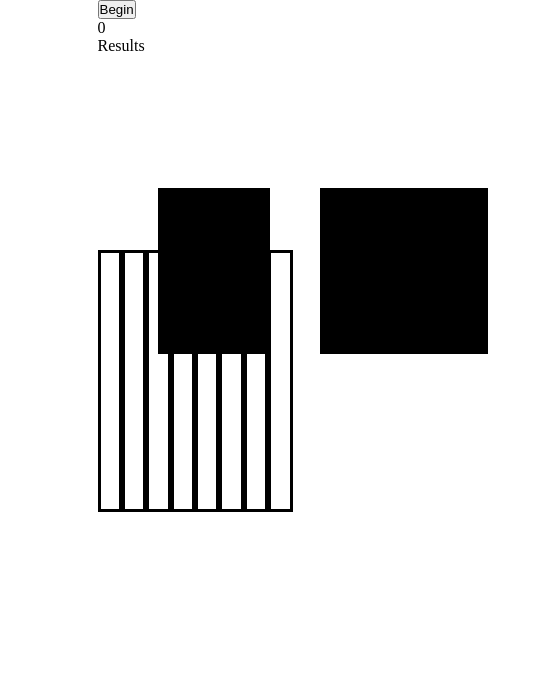
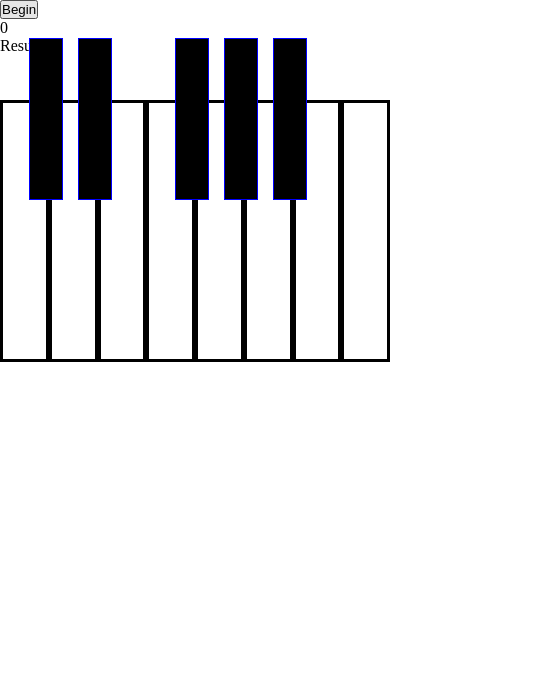
Before and after one commit to brandongatlin/piano, a plain HTML site: page index.html in a window 390 px wide. Shown: the whole page, 538 px wide, since content can reach past the window. Drawn offline with nearby package versions, Linux system fonts and the light colour scheme.

Commit message:
made piano mobile responsive

```diff
--- a/index.html
+++ b/index.html
@@ -30,6 +30,8 @@
       </div>
 
       <div id="ebonies">
+        <div class="ebony hidden"></div>
+
         <div value="c1s" src="sounds/c1s.wav" class="ebony key"></div>
         <div value="d1s" src="sounds/d1s.wav" class="ebony key"></div>
         <div class="ebony hidden"></div>
--- a/style.css
+++ b/style.css
@@ -5,35 +5,38 @@
 
 #grid {
   display: grid;
-  grid-template-columns: 1fr 1fr 1fr;
-  grid-template-rows: 1fr;
+  grid-template-columns: 200px 1fr 200px;
+  grid-template-rows: minmax(100px, auto);
   grid-template-areas: ". info ." ". piano .";
 }
 
 #info {
   grid-area: info;
-  height: 250px;
+  height: 100px;
 }
 
 #piano {
   grid-area: piano;
+  width: 1fr;
+  height: 400px;
 }
 
 #ivories {
   display: grid;
   grid-template-columns: repeat(8, 1fr);
-  width: 50vw;
-  z-index: 1
+  width: 1fr;
+  z-index: 1;
 }
 
 #ebonies {
   display: grid;
-  grid-template-columns: repeat(7, 1fr);
-  width: 44vw;
+  /* grid-gap: 1em; */
+  grid-template-columns: repeat(8, 1fr);
+  width: 1fr;
   position: relative;
   top: -324px;
-  left: 60px;
   z-index: 2;
+  /* border: 1px solid green; */
 }
 
 .key {
@@ -56,7 +59,14 @@
 .ebony {
   background-color: black;
   height: 10em;
-  width: 50px;
+  width: 2em;
+  position: relative;
+  /* left: -20%; */
+  left: -20px;
+}
+
+#ebonies div {
+  border: 1px solid blue;
 }
 
 .hidden {
@@ -74,3 +84,12 @@
 .yellow {
   background-color: gold;
 }
+
+@media screen and (max-width: 900px) {
+  #grid {
+    display: grid;
+    grid-template-columns: 1fr;
+    grid-template-rows: minmax(100px, auto);
+    grid-template-areas: "info" "piano";
+  }
+}
```
